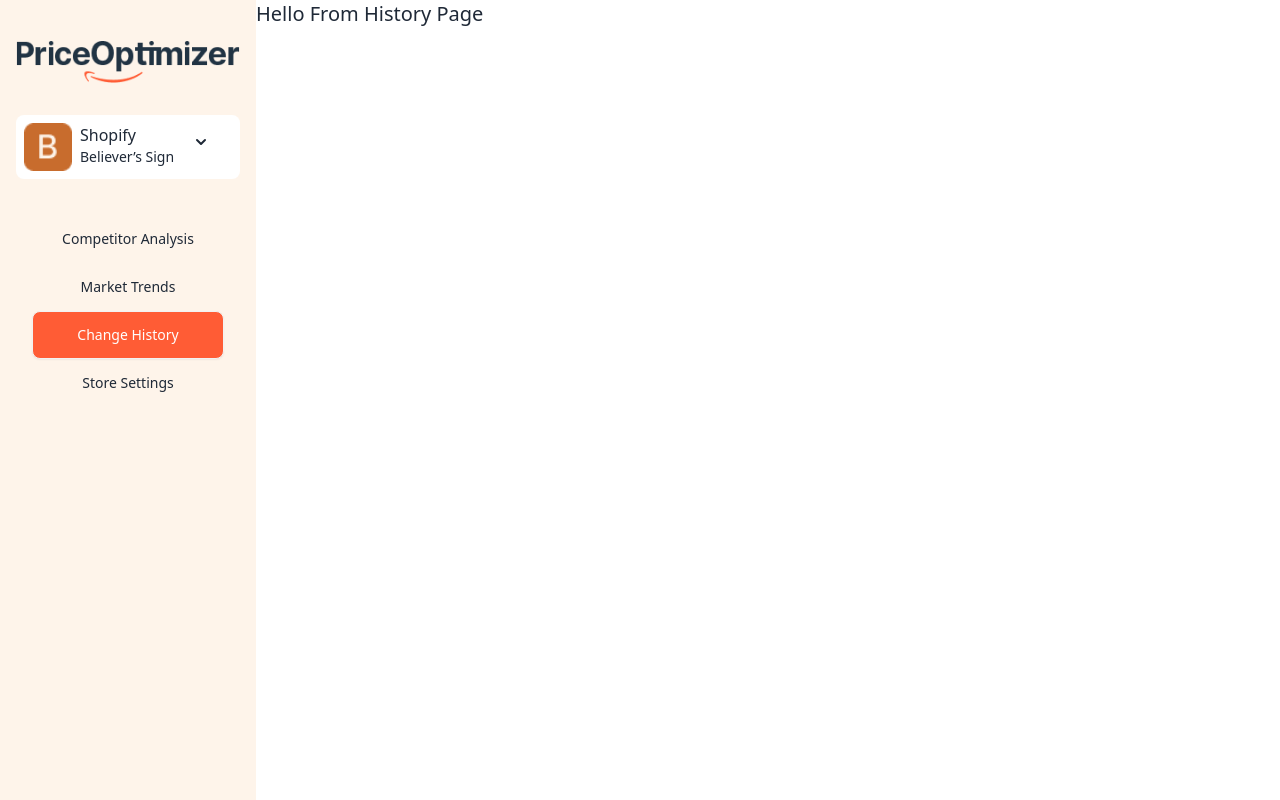
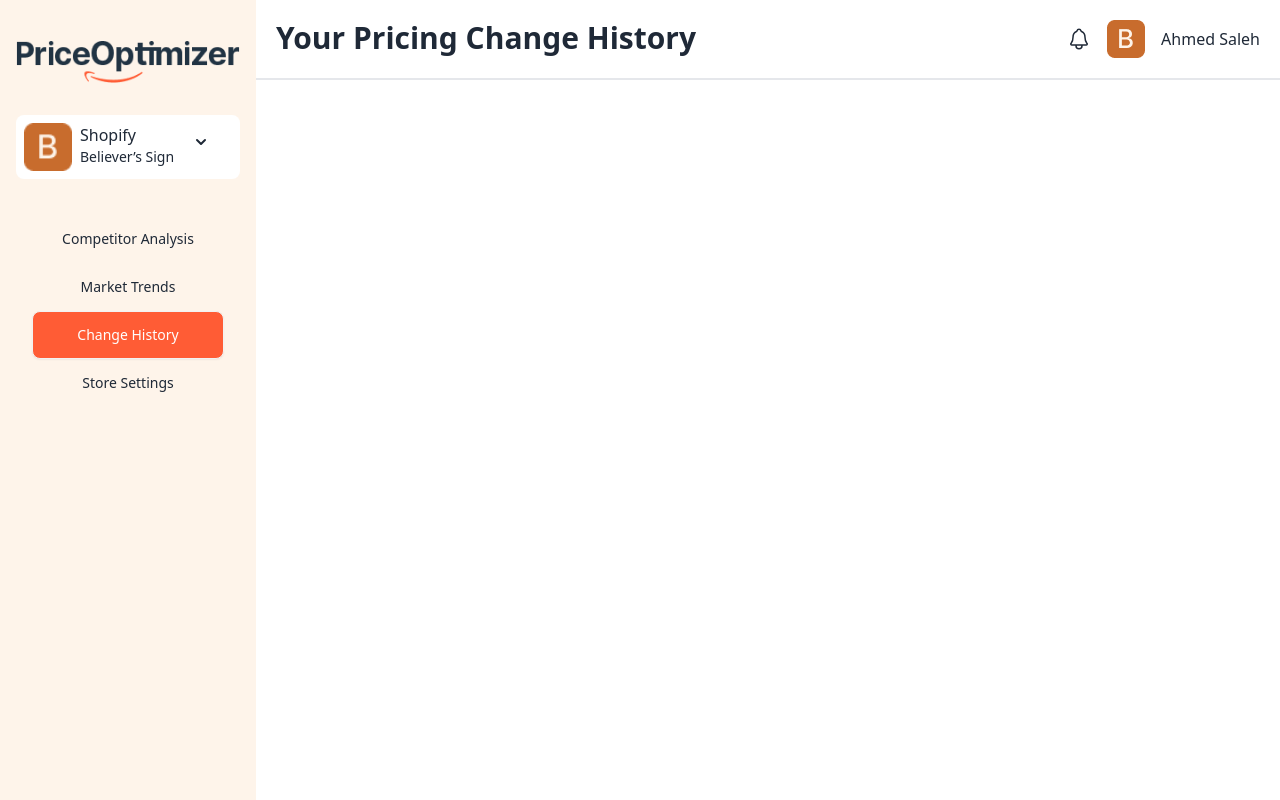
Before and after one commit to Tufazzul1/prize-optimizer, a React (Vite) app: page /dashboard/change-history in a window 1280 px wide. Shown: the top 800 px of the page. Built offline with nearby package versions, Linux system fonts and the light colour scheme; no server answers.

Commit message:
Created dashboard navbar

```diff
--- a/src/components/DashboardNav.jsx
+++ b/src/components/DashboardNav.jsx
@@ -1,20 +1,13 @@
-import DashboardNavTitle from "./DashboardNavTitle";
+
 import { IoNotificationsOutline } from "react-icons/io5";
 
 const DashboardNav = () => {
     return (
-        <div className="flex justify-between p-5 border-b-2">
-            <div>
-                <DashboardNavTitle title="Competitor Price Analysis"></DashboardNavTitle>
-            </div>
-            <div className="flex items-center gap-4">
-                <IoNotificationsOutline className="text-2xl" />
-                <img src="/brand-logo.png" alt="" />
-                <p>Ahmed Saleh</p>
-
-            </div>
-
-        </div>
+                <div className="flex items-center gap-4">
+                    <IoNotificationsOutline className="text-2xl" />
+                    <img src="/brand-logo.png" alt="" />
+                    <p>Ahmed Saleh</p>
+                </div>
     );
 };
 
--- a/src/pages/DashboardPages/Competitor.jsx
+++ b/src/pages/DashboardPages/Competitor.jsx
@@ -1,10 +1,14 @@
 import DashboardNav from "../../components/DashboardNav";
+import DashboardNavTitle from "../../components/DashboardNavTitle";
 
 
 const Competitor = () => {
     return (
         <div>
-            <DashboardNav></DashboardNav>
+            <div className="flex justify-between p-5 border-b-2">
+                <DashboardNavTitle title="Competitor Price Analysis"></DashboardNavTitle>
+                <DashboardNav></DashboardNav>
+            </div>
             <h2 className="text-3xl">Hello from Competitor page</h2>
         </div>
     );
--- a/src/pages/DashboardPages/History.jsx
+++ b/src/pages/DashboardPages/History.jsx
@@ -1,9 +1,15 @@
+import DashboardNav from "../../components/DashboardNav";
+import DashboardNavTitle from "../../components/DashboardNavTitle";
 
 
 const History = () => {
     return (
         <div>
-            <h2 className="text-xl">Hello From History Page</h2>
+            <div className="flex justify-between p-5 border-b-2">
+                <DashboardNavTitle title="Your Pricing Change History"></DashboardNavTitle>
+                <DashboardNav></DashboardNav>
+            </div>
+            <div></div>
         </div>
     );
 };
--- a/src/pages/DashboardPages/Setting.jsx
+++ b/src/pages/DashboardPages/Setting.jsx
@@ -1,8 +1,14 @@
+import DashboardNav from "../../components/DashboardNav";
+import DashboardNavTitle from "../../components/DashboardNavTitle";
 
 
 const Setting = () => {
     return (
         <div>
+            <div className="flex justify-between p-5 border-b-2">
+                <DashboardNavTitle title="Manage Your Store Settings"></DashboardNavTitle>
+                <DashboardNav></DashboardNav>
+            </div>
             <h2 className="text-2xl">Hello From setting page</h2>
         </div>
     );
--- a/src/pages/DashboardPages/Trends.jsx
+++ b/src/pages/DashboardPages/Trends.jsx
@@ -1,7 +1,13 @@
+import DashboardNav from "../../components/DashboardNav";
+import DashboardNavTitle from "../../components/DashboardNavTitle";
 
 const Trends = () => {
     return (
         <div>
+            <div className="flex justify-between p-5 border-b-2">
+                <DashboardNavTitle title="Trends Overview"></DashboardNavTitle>
+                <DashboardNav></DashboardNav>
+            </div>
             <h2 className="text-2xl">Hello From Trends Page</h2>
         </div>
     );
```
